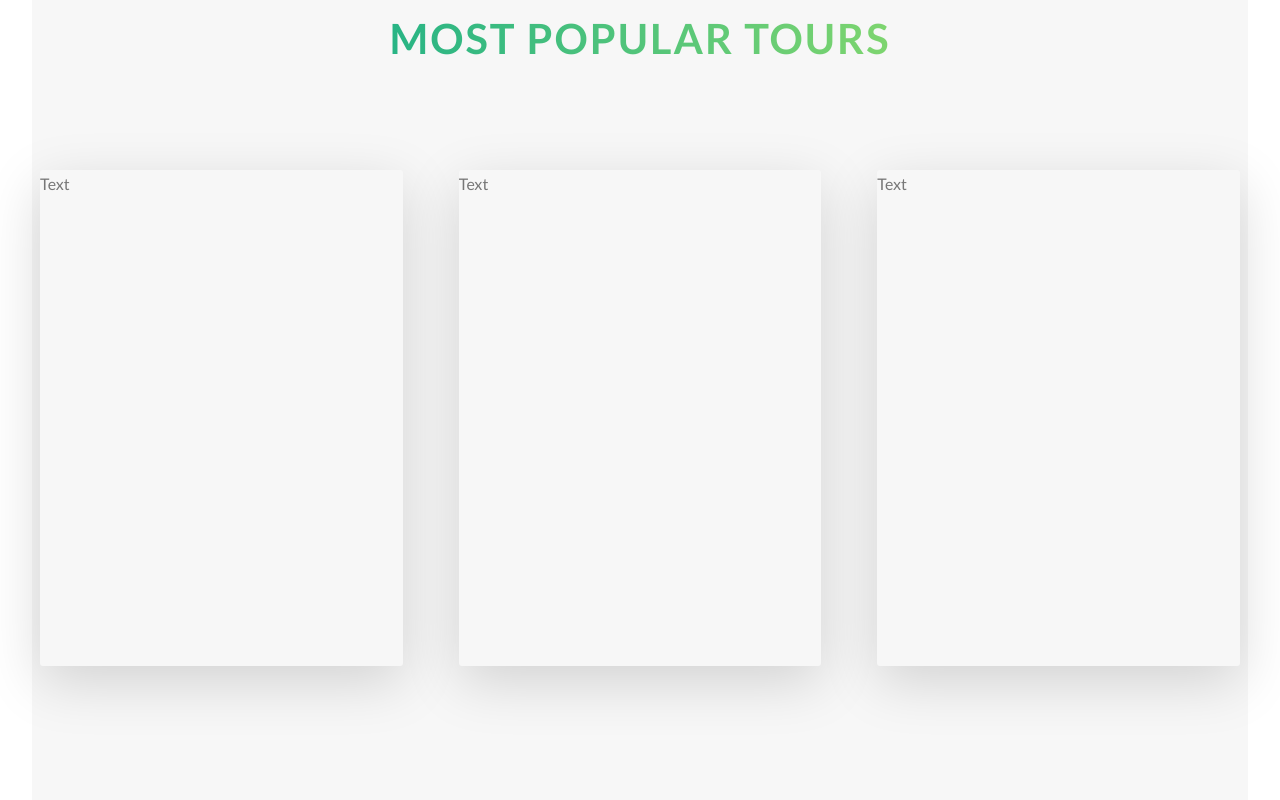
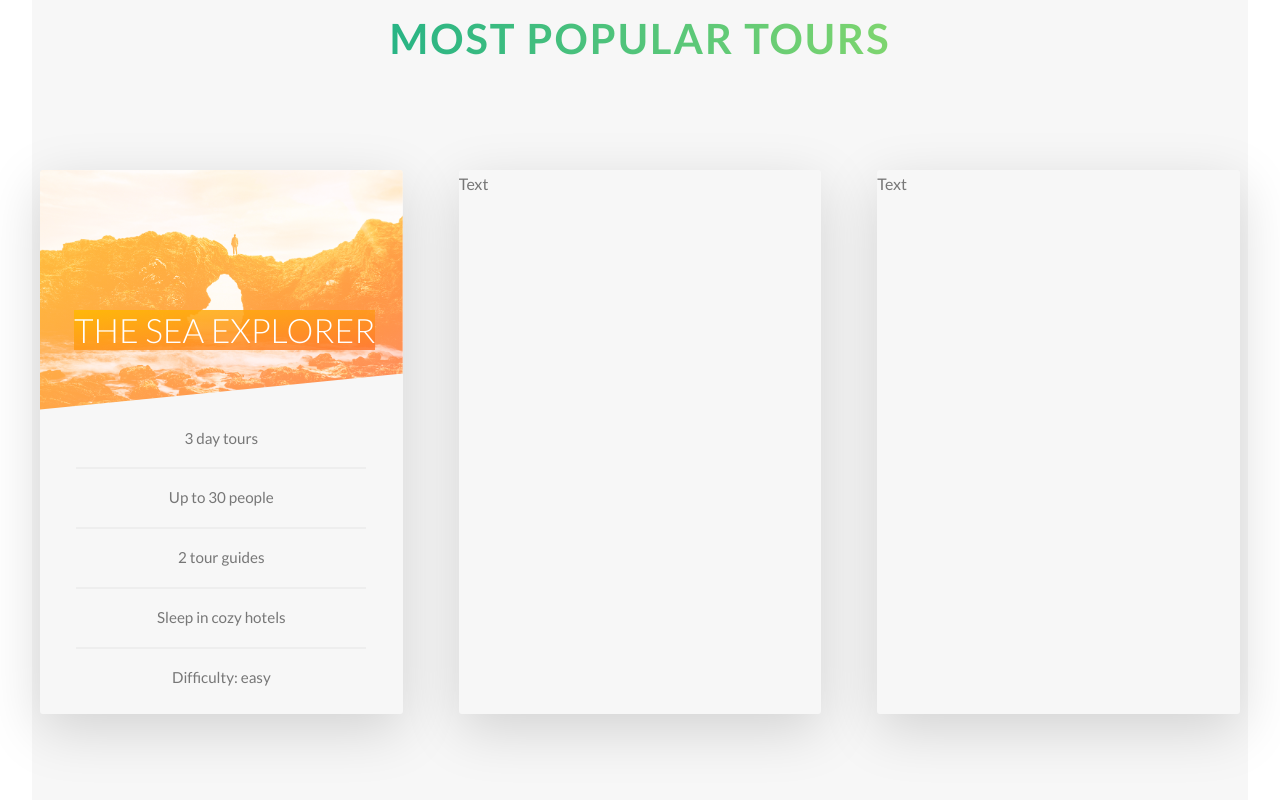
Before and after one commit to Alex-LikesPizza/Advanced-CSS-Course, a website: page 1.Natours/index.html in a window 1280 px wide. Shown: the part 2971-3771 px from the top of the page. Drawn offline with Linux system fonts and the light colour scheme.

Commit message:
tours update

```diff
--- a/1.Natours/index.html
+++ b/1.Natours/index.html
@@ -138,7 +138,23 @@
                 <div class="col-1-of-3">
                     <div class="card">
                         <div class="card__side card__side--front card__side--front-1">
-                            Text
+                            <div class="card__picture card__picture--1">
+                                &nbsp;
+                            </div>
+                            <h4 class="card__heading">
+                                <span class="card__heading-span--1">
+                                    The sea explorer
+                                </span>
+                            </h4>
+                            <div class="card__details">
+                                <ul>
+                                    <li>3 day tours</li>
+                                    <li>Up to 30 people</li>
+                                    <li>2 tour guides</li>
+                                    <li>Sleep in cozy hotels</li>
+                                    <li>Difficulty: easy</li>
+                                </ul>
+                            </div>
                         </div>
                         <div class="card__side card__side--back card__side--back-1">
                             Text
--- a/1.Natours/sass/abstracts/_variables.scss
+++ b/1.Natours/sass/abstracts/_variables.scss
@@ -10,7 +10,9 @@ $color-tertiary-light: #2998ff;
 $color-tertiary-dark: #5643fa;
 
 $color-grey-light-1: #f7f7f7;
+$color-grey-light-2: #eee;
 $color-grey-dark: #777;
+
 $color-white: #fff;
 $color-black: #000;
 
--- a/1.Natours/sass/components/_card.scss
+++ b/1.Natours/sass/components/_card.scss
@@ -2,10 +2,10 @@
   perspective: 90rem;
   -moz-perspective: 90rem;
   position: relative;
-  height: 31rem;
+  height: 34rem;
 
   &__side{
-    height: 31rem;
+    height: 34rem;
     transition: all .6s ease;
     position: absolute;
     top: 0;
@@ -14,6 +14,7 @@
     backface-visibility: hidden;
     border-radius: 3px;
     box-shadow: 0 1rem 3.5rem rgba($color-black, .15);
+    overflow: hidden;
 
     &--front{
 
@@ -36,10 +37,65 @@
   }
 
   &:hover &__side--front {
-    transform: rotateY(180deg);
+    transform: rotateY(-180deg);
   }
   &:hover &__side--back {
     transform: rotateY(0);
   }
 
+  &__picture{
+    background-size: cover;
+    height: 15rem;
+    background-blend-mode: screen;
+    clip-path: polygon(0 0, 100% 0, 100% 85%, 0 100%);
+
+    &--1{
+      background-image: linear-gradient(to right bottom, $color-secondary-light, $color-secondary-dark), url(../img/nat-5.jpg);
+    }
+
+    &--2{
+      background-image: url(../img/nat-5.jpg);
+    }
+
+    &--3{
+      background-image: url(../img/nat-5.jpg);
+    }
+  }
+  &__heading{
+    font-size: 2.1rem;
+    font-weight: 300;
+    line-height: 2.1rem;
+    text-transform: uppercase;
+    text-align: right;
+    color: $color-white;
+    position: absolute;
+    top: 9rem;
+    right: 1.7rem;
+  }
+  &__heading-span{
+    padding: 0.75rem 0.95rem;
+    box-decoration-break: clone;
+    -webkit-box-decoration-break: clone;
+    &--1{
+      background-image: linear-gradient(to right bottom, rgba($color-secondary-light, .85), rgba($color-secondary-dark, .85),);
+    }
+  }
+  &__details{
+
+    ul {
+      list-style: none;
+      width: 80%;
+      margin: 0 auto;
+
+      li {
+        text-align: center;
+        font-size: 0.95rem;
+        padding: 1rem;
+
+        &:not(:last-child){
+          border-bottom: 2px solid $color-grey-light-2;
+        }
+      }
+    }
+  }
 }
```
Also changed, not shown: 1.Natours/css/style.css.
